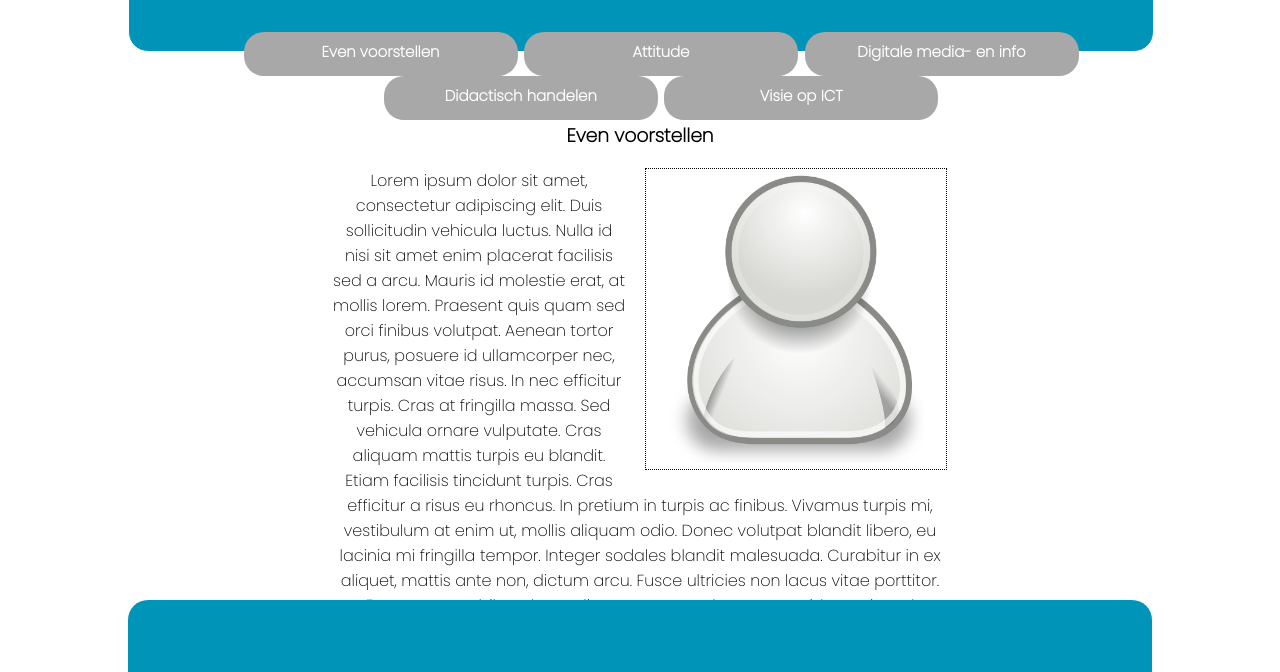
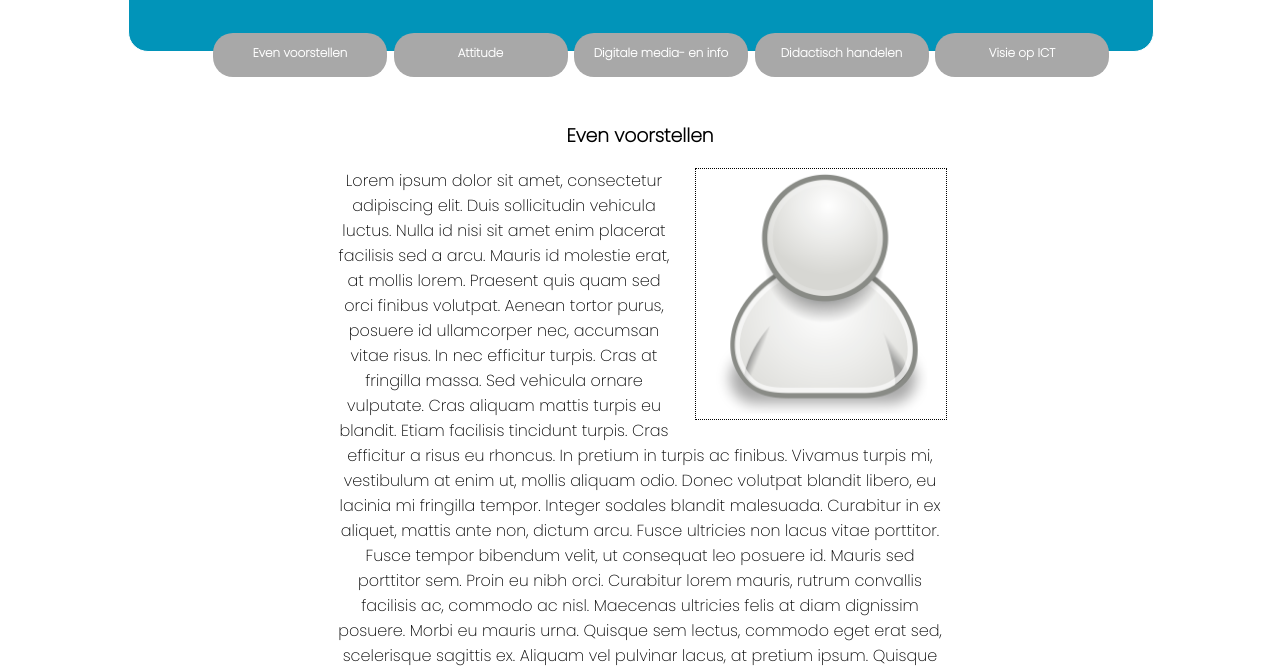
Before and after one commit to Dannykolk/Liekewouda, a plain HTML site: page html/les15.html in a window 1280 px wide. Shown: the part 100-772 px from the top of the page. Drawn offline with Linux system fonts and the light colour scheme.

Commit message:
Add files via upload

```diff
--- a/css/attitude.css
+++ b/css/attitude.css
@@ -2,7 +2,7 @@ body{font-family: 'Poppins', sans-serif; width: 80%; text-align: center; margin:
 header{text-align: center;height: 150px; width: 100%; font-size: 23px; font-weight: bold; background-color: rgb(1, 148, 185); color: white; margin: auto; border: 1px solid; border-radius: 20px; }
 h1{text-align: center; font: 40px;}
 ul a{list-style-type: none; color: white; text-decoration: none; margin-top: auto;}
-li{display: inline-block; height: 20px; width: 250px; padding:12px;  text-align: center;  color: white; background-color: rgb(168, 168, 168); border-radius: 20px; line-height: 15px; font-size: 15px;}
+li{display: inline-block; height: 20px; width: 150px; padding:12px;  text-align: center;  color: white; background-color: rgb(168, 168, 168); border-radius: 20px; line-height: 15px; font-size: 12px;}
 
 #intro{ text-align: center; height: 100%; margin: auto;  border: 1px solid; width: 60%;}
 img{
--- a/css/contact.css
+++ b/css/contact.css
@@ -2,7 +2,7 @@ body{font-family: 'Poppins', sans-serif; width: 80%; text-align: center; margin:
 header{text-align: center;height: 150px; width: 100%; font-size: 23px; font-weight: bold; background-color: rgb(1, 148, 185); color: white; margin: auto; border: 1px solid; border-radius: 20px; }
 h1{text-align: center; font: 40px;}
 ul a{list-style-type: none; color: white; text-decoration: none; margin-top: auto;}
-li{display: inline-block; height: 20px; width: 250px; padding:12px;  text-align: center;  color: white; background-color: rgb(168, 168, 168); border-radius: 20px; line-height: 15px; font-size: 15px;}
+li{display: inline-block; height: 20px; width: 150px; padding:12px;  text-align: center;  color: white; background-color: rgb(168, 168, 168); border-radius: 20px; line-height: 15px; font-size: 12px;}
 
 #intro{ text-align: center; height: 100%; margin: auto;  border: 1px solid; width: 60%;}
 img{
@@ -10,7 +10,6 @@ img{
     border: 1px dotted black;
     margin: 0px 0px 15px 20px;
   }
-#footer{height: 100px; width: 80%; font-size: 23px; font-weight: bold; background-color: rgb(1, 148, 185); color: white; position: absolute; bottom: 0; border-radius: 20px;}
 input[type="text"], input[type="email"], input[type="tel"], textarea, select, button{display: block;margin: 15px 0px; margin: auto; font-weight: bold; font-size: 23px;border-color: rgb(208, 211, 211); border-radius: 20px; padding: 10px; width: 300px;}
 form{margin: auto; vertical-align: middle; padding: 100px;}
 #contactformulier{width: 80%; margin: auto; padding-bottom: 20px;}
--- a/css/les15.css
+++ b/css/les15.css
@@ -2,7 +2,7 @@ body{font-family: 'Poppins', sans-serif; width: 80%; text-align: center; margin:
 header{text-align: center;height: 150px; width: 100%; font-size: 23px; font-weight: bold; background-color: rgb(1, 148, 185); color: white; margin: auto; border: 1px solid; border-radius: 20px; }
 h1{text-align: center; font: 40px;}
 ul a{list-style-type: none; color: white; text-decoration: none; margin-top: auto;}
-li{display: inline-block; height: 20px; width: 250px; padding:12px;  text-align: center;  color: white; background-color: rgb(168, 168, 168); border-radius: 20px; line-height: 15px; font-size: 15px;}
+li{display: inline-block; height: 20px; width: 150px; padding:12px;  text-align: center;  color: white; background-color: rgb(168, 168, 168); border-radius: 20px; line-height: 15px; font-size: 12px;}
 
 #intro{ text-align: center; height: 100%; margin: auto;  border: 1px solid; width: 60%;}
 img{
@@ -10,4 +10,3 @@ img{
     border: 1px dotted black;
     margin: 0px 0px 15px 20px;
   }
-#footer{height: 100px; width: 80%; font-size: 23px; font-weight: bold; background-color: rgb(1, 148, 185); color: white; position: absolute; bottom: 0; border-radius: 20px;}
--- a/css/lieke.css
+++ b/css/lieke.css
@@ -2,7 +2,7 @@ body{font-family: 'Poppins', sans-serif; width: 80%; text-align: center; margin:
 header{text-align: center;height: 150px; width: 100%; font-size: 23px; font-weight: bold; background-color: rgb(1, 148, 185); color: white; margin: auto; border: 1px solid; border-radius: 20px; }
 h1{text-align: center; font: 40px;}
 ul a{list-style-type: none; color: white; text-decoration: none; margin-top: auto;}
-li{display: inline-block; height: 20px; width: 250px; padding:12px;  text-align: center;  color: white; background-color: rgb(168, 168, 168); border-radius: 20px; line-height: 15px; font-size: 15px;}
+li{display: inline-block; height: 20px; width: 150px; padding:12px;  text-align: center;  color: white; background-color: rgb(168, 168, 168); border-radius: 20px; line-height: 15px; font-size: 12px;}
 
 #intro{ text-align: center; height: 100%; margin: auto;  border: 1px solid; width: 60%;}
 img{
@@ -10,4 +10,3 @@ img{
     border: 1px dotted black;
     margin: 0px 0px 15px 20px;
   }
-#footer{height: 100px; width: 80%; font-size: 23px; font-weight: bold; background-color: rgb(1, 148, 185); color: white; position: absolute; bottom: 0; border-radius: 20px;}
--- a/html/les15.html
+++ b/html/les15.html
@@ -29,7 +29,7 @@
 <br>
 <div id="intro" style="border: 1px aqua">
 <h3>Even voorstellen</h3>
-<p><img src="../afbeeldingen/Gnome-stock_person.svg.png" width="300px" height="300px"> Lorem ipsum dolor sit amet, consectetur adipiscing elit. Duis sollicitudin vehicula luctus. Nulla id nisi sit amet enim placerat facilisis sed a arcu. Mauris id molestie erat, at mollis lorem. Praesent quis quam sed orci finibus volutpat. Aenean tortor purus, posuere id ullamcorper nec, accumsan vitae risus. In nec efficitur turpis. Cras at fringilla massa. Sed vehicula ornare vulputate. Cras aliquam mattis turpis eu blandit. Etiam facilisis tincidunt turpis. Cras efficitur a risus eu rhoncus. In pretium in turpis ac finibus. Vivamus turpis mi, vestibulum at enim ut, mollis aliquam odio. Donec volutpat blandit libero, eu lacinia mi fringilla tempor.
+<p><img src="../afbeeldingen/Gnome-stock_person.svg.png" width="250px" height="250px"> Lorem ipsum dolor sit amet, consectetur adipiscing elit. Duis sollicitudin vehicula luctus. Nulla id nisi sit amet enim placerat facilisis sed a arcu. Mauris id molestie erat, at mollis lorem. Praesent quis quam sed orci finibus volutpat. Aenean tortor purus, posuere id ullamcorper nec, accumsan vitae risus. In nec efficitur turpis. Cras at fringilla massa. Sed vehicula ornare vulputate. Cras aliquam mattis turpis eu blandit. Etiam facilisis tincidunt turpis. Cras efficitur a risus eu rhoncus. In pretium in turpis ac finibus. Vivamus turpis mi, vestibulum at enim ut, mollis aliquam odio. Donec volutpat blandit libero, eu lacinia mi fringilla tempor.
 
  Integer sodales blandit malesuada. Curabitur in ex aliquet, mattis ante non, dictum arcu. Fusce ultricies non lacus vitae porttitor. Fusce tempor bibendum velit, ut consequat leo posuere id. Mauris sed porttitor sem. Proin eu nibh orci. Curabitur lorem mauris, rutrum convallis facilisis ac, commodo ac nisl. Maecenas ultricies felis at diam dignissim posuere. Morbi eu mauris urna. Quisque sem lectus, commodo eget erat sed, scelerisque sagittis ex. Aliquam vel pulvinar lacus, at pretium ipsum. Quisque et lorem ac augue ornare imperdiet. In hac habitasse platea dictumst.</p>
 
@@ -38,9 +38,6 @@
     Integer sodales blandit malesuada. Curabitur in ex aliquet, mattis ante non, dictum arcu. Fusce ultricies non lacus vitae porttitor. Fusce tempor bibendum velit, ut consequat leo posuere id. Mauris sed porttitor sem. Proin eu nibh orci. Curabitur lorem mauris, rutrum convallis facilisis ac, commodo ac nisl. Maecenas ultricies felis at diam dignissim posuere. Morbi eu mauris urna. Quisque sem lectus, commodo eget erat sed, scelerisque sagittis ex. Aliquam vel pulvinar lacus, at pretium ipsum. Quisque et lorem ac augue ornare imperdiet. In hac habitasse platea dictumst.</p>
  </div>
 
-<div id="footer">
-<footer></footer>
-</div>
 
 </body>
 </html>
```
Also changed, not shown: html/attitude.html (+0 -1 lines), html/contact.html (+1 -3 lines), html/didactish.html (+0 -1 lines), html/digitale.html (+0 -1 lines).
